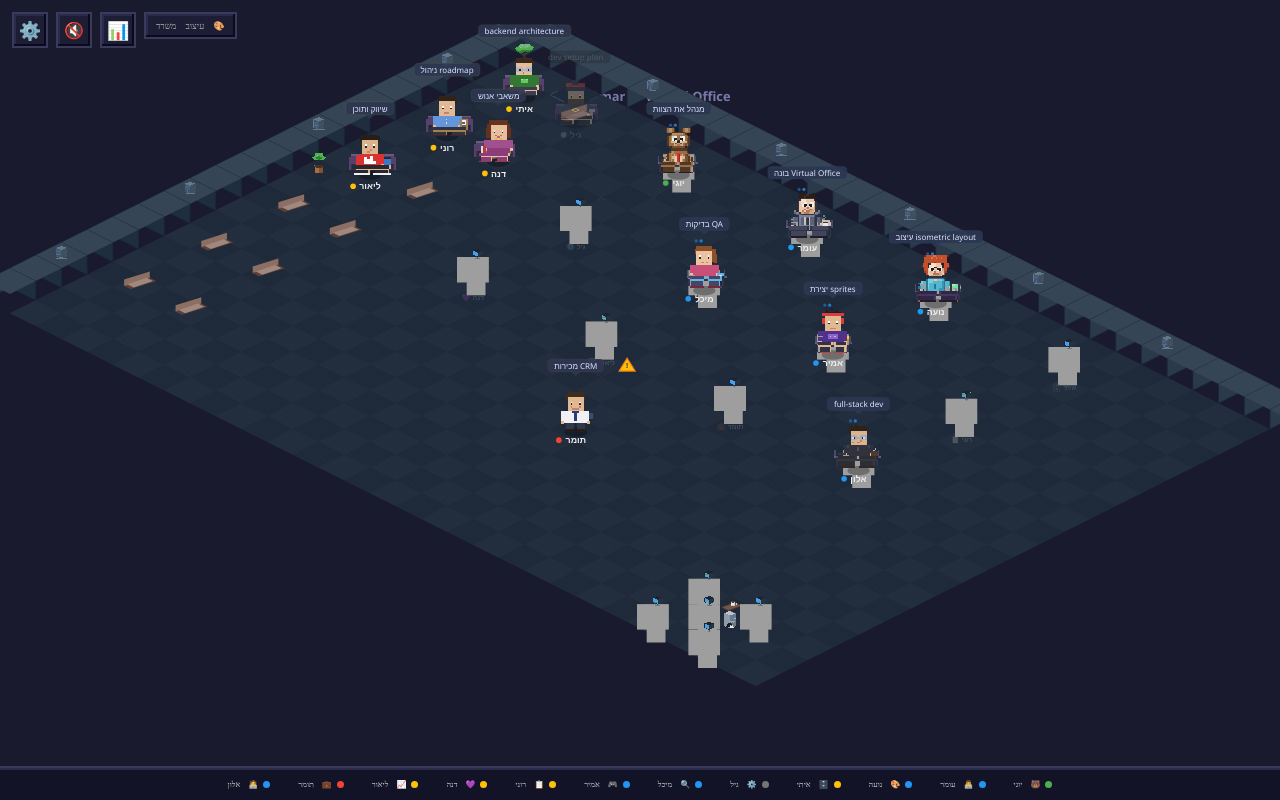
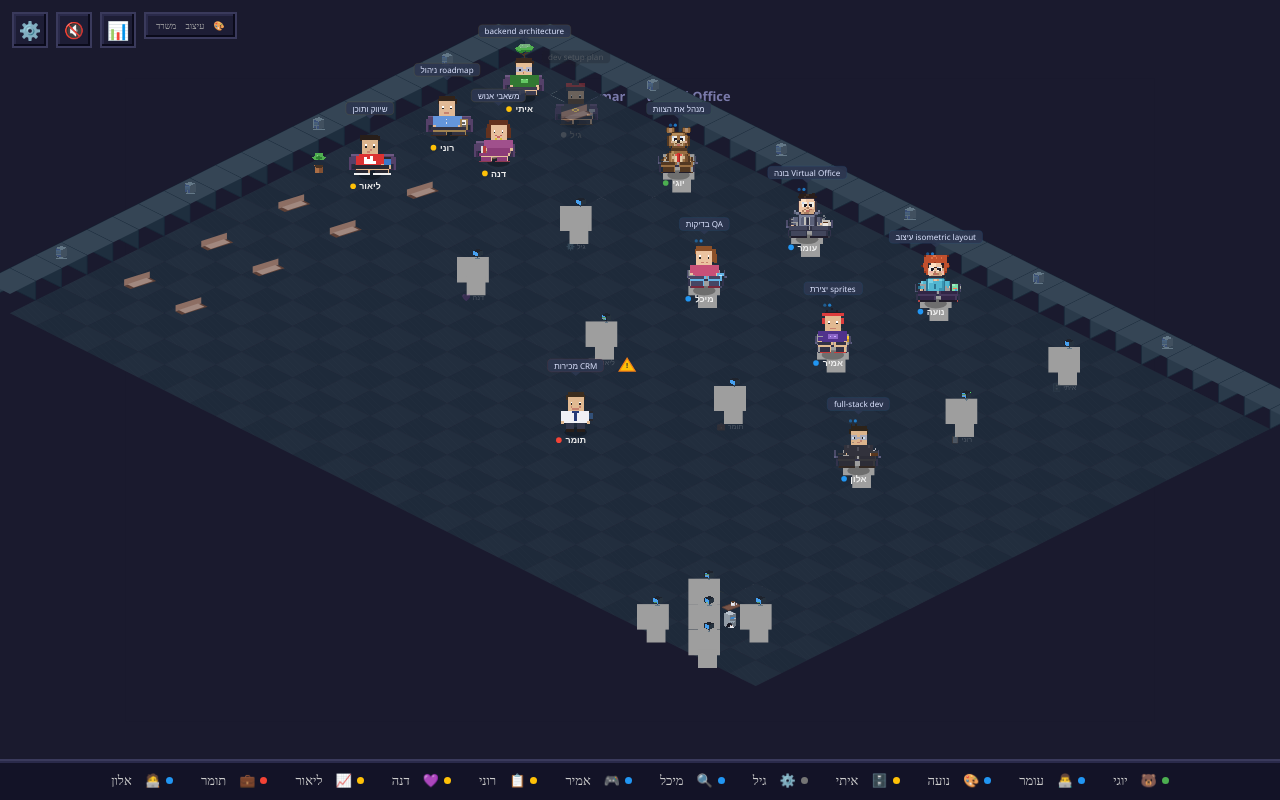
Before and after one commit to talamar49/virtual-office-poc, a React (Vite) app: page / in a window 1280 px wide. Both pictures are taken after a click on the button "סביבת דמו". Built offline with nearby package versions, Linux system fonts and the light colour scheme.

Commit message:
fix: proxy params→args — task label now shows correctly
Gateway /tools/invoke expects 'args' not 'params'.
Fixed in all proxy routes (sessions, history, health).
This caused messageLimit to be ignored → empty messages → empty task labels.

```diff
--- a/src/App.tsx
+++ b/src/App.tsx
@@ -2960,7 +2960,7 @@ export default function App() {
           <div key={a.id} onClick={() => setSelectedId(s => s === a.id ? null : a.id)} style={{
             display: 'flex', alignItems: 'center', gap: isCompact ? 2 : isMobile ? 3 : 5,
             padding: isCompact ? '3px 3px' : isMobile ? '2px 5px' : '3px 8px',
-            borderRadius: 0, cursor: 'pointer', fontSize: isCompact ? 7 : isMobile ? 7 : 8,
+            borderRadius: 0, cursor: 'pointer', fontSize: isCompact ? 11 : isMobile ? 12 : 13,
             background: selectedId === a.id ? 'rgba(100,100,200,0.3)' : 'transparent',
             whiteSpace: 'nowrap', flexShrink: 0,
             // Minimum touch target 44px height on mobile
```
